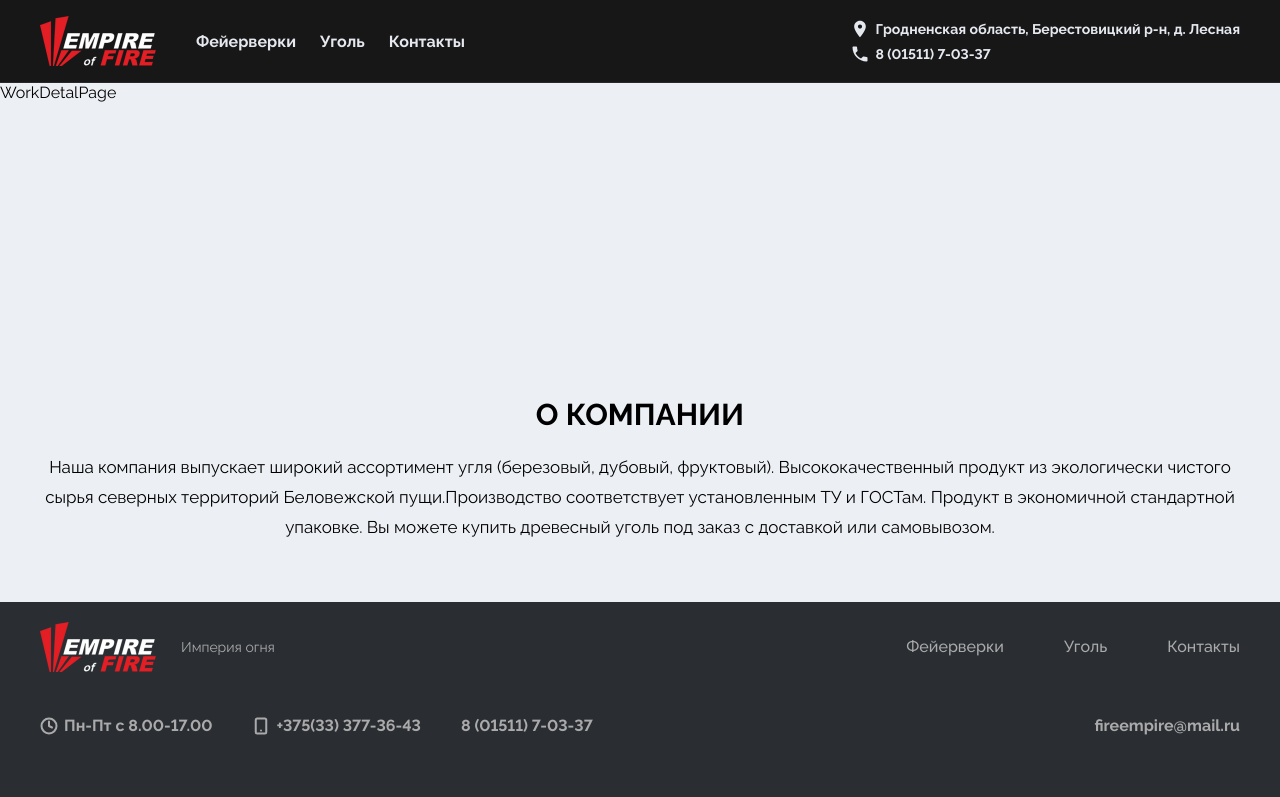
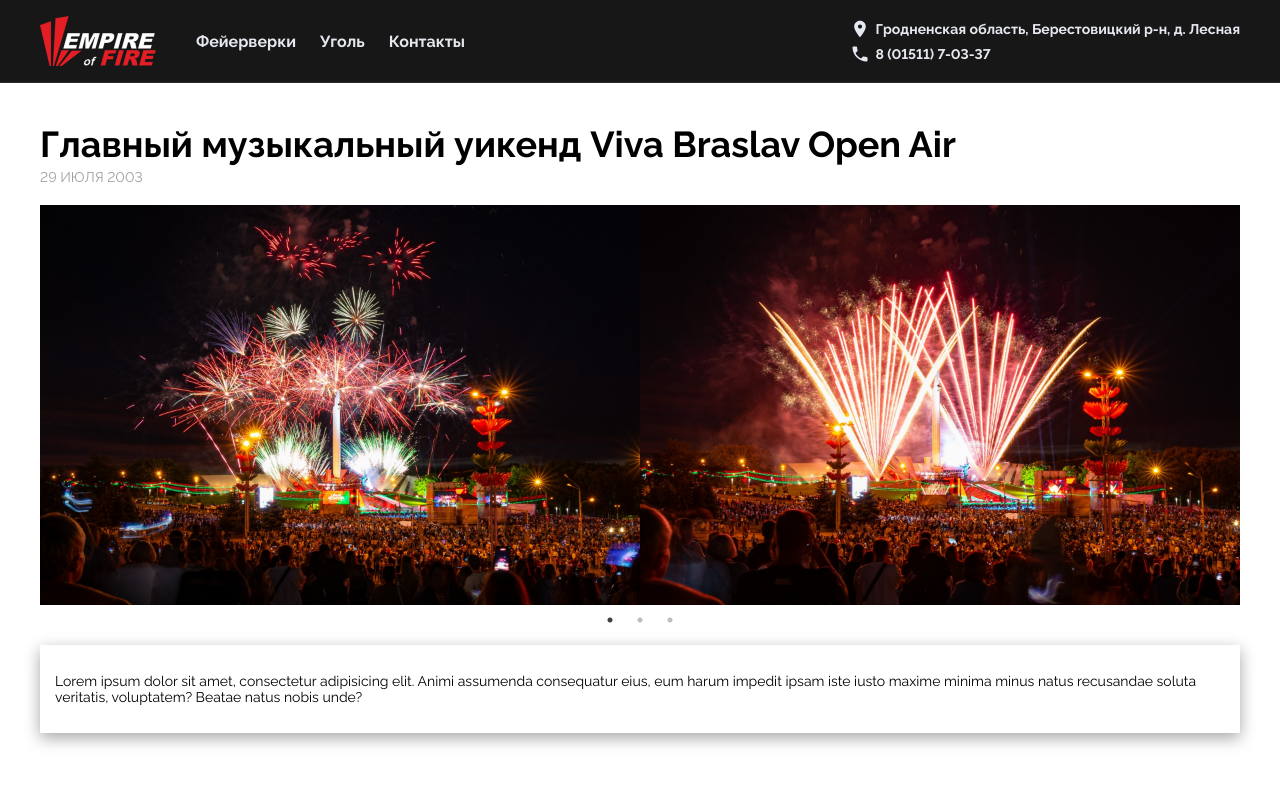
Before and after one commit to ScyBry/Fire_Empire_Fireworks, a React (Vite) app: page /workDetail/1 in a window 1280 px wide. Shown: the top 797 px of the page. Built offline with nearby package versions, Linux system fonts and the light colour scheme.

Commit message:
added workDetails page

```diff
--- a/src/components/WorkCard/styles.module.sass
+++ b/src/components/WorkCard/styles.module.sass
@@ -5,7 +5,7 @@
   height: 300px
   background-color: #fff
   border-radius: 5px
-  box-shadow: 0 2px 5px rgba(0, 0, 0, 0.1)
+  box-shadow: rgba(0, 0, 0, 0.35) 0px 5px 15px
   transition: all 0.2s ease-in-out
   margin: 10px /* Optional spacing between cards */
 
@@ -49,7 +49,8 @@
   h3
     font-size: 20px
     font-weight: 600
-
+    color: #333
+    min-height: 48px
     @media (max-width: 768px)  /* Adjust breakpoint for responsive text size */
       font-size: 18px
 
@@ -59,11 +60,11 @@
       transition: color 0.2s ease-in-out
 
   .work_item
-  &:hover
-    color: #007bff /* Text color change on hover */
+    &:hover
+      color: #007bff /* Text color change on hover */
 
   p
     font-size: 14px
-    color: rgba(18, 13, 24, 0.7)
+    color: rgba(18, 13, 24, 0.7) !important
     font-weight: 700
     text-transform: uppercase
--- a/src/constansts/index.tsx
+++ b/src/constansts/index.tsx
@@ -10,7 +10,7 @@ export const works: IWork[] = [
   {
     id: 1,
     title: "Главный музыкальный уикенд Viva Braslav Open Air",
-    date: "29.08.2003",
+    date: "29 июля 2003",
     text: "Lorem ipsum dolor sit amet, consectetur adipisicing elit. Animi assumenda consequatur eius, eum harum impedit ipsam iste iusto maxime minima minus natus recusandae soluta veritatis, voluptatem? Beatae natus nobis unde?",
     media: [
       { type: "img", src: firework1_1 },
--- a/src/main.tsx
+++ b/src/main.tsx
@@ -1,6 +1,6 @@
 import React from "react";
 import ReactDOM from "react-dom/client";
-import "./styles/index.css";
+import "./styles/index.sass";
 import "./styles/reset.css";
 import { RouterProvider } from "react-router-dom";
 import { router } from "./router/router";
--- a/src/pages/FireworksPage/styles.module.sass
+++ b/src/pages/FireworksPage/styles.module.sass
@@ -3,3 +3,4 @@
 	justify-content: space-between
 	flex-wrap: wrap
 	gap: 10px
+	margin-top: 40px
--- a/src/pages/Layout/Layout.tsx
+++ b/src/pages/Layout/Layout.tsx
@@ -1,12 +1,24 @@
-import { Outlet } from "react-router-dom";
+import { Outlet, useLocation } from "react-router-dom";
 import { Footer } from "../../components/Footer/Footer";
 import styles from "./styles.module.sass";
 import { Header } from "../../components/Header/Header";
 import { AboutCompany } from "../../components/AboutCompany/AboutCompany";
+import { useEffect } from "react";
+
+const ScrollToTop = () => {
+  const { pathname } = useLocation();
+
+  useEffect(() => {
+    window.scrollTo(0, 0);
+  }, [pathname]);
+
+  return null;
+};
 
 export const Layout = () => {
   return (
     <div className={styles.app}>
+      <ScrollToTop />
       <Header />
       <main className={styles.app__content}>
         <Outlet />
--- a/src/pages/WorkDetailPage/WorkDetailPage.tsx
+++ b/src/pages/WorkDetailPage/WorkDetailPage.tsx
@@ -1,3 +1,38 @@
+import { useParams } from "react-router-dom";
+import styles from "./styles.module.sass";
+import { works } from "../../constansts";
+import Slider from "react-slick";
+
 export const WorkDetailPage = () => {
-  return <div>WorkDetalPage</div>;
+  const { id } = useParams();
+  const work = works.find((work) => work.id === Number(id));
+
+  let settings = {
+    dots: true,
+    infinite: true,
+    speed: 500,
+    slidesToShow: 2,
+    slidesToScroll: 1,
+  };
+
+  return (
+    <section className={styles.workDetails}>
+      <div className="container">
+        <div className={styles.workDetailes__wrapper}>
+          <div className={styles.title}>
+            <h2>{work?.title}</h2>
+            <p>{work?.date}</p>
+          </div>
+          <Slider {...settings}>
+            {work?.media.map((img) => (
+              <img key={img.src} src={img.src} alt="img" />
+            ))}
+          </Slider>
+          <div className={styles.text__container}>
+            <p>{work?.text}</p>
+          </div>
+        </div>
+      </div>
+    </section>
+  );
 };
--- a/src/pages/WorkDetailPage/styles.module.sass
+++ b/src/pages/WorkDetailPage/styles.module.sass
@@ -0,0 +1,29 @@
+.workDetails
+	margin-top: 40px
+
+.workDetailes__wrapper
+	display: flex
+	flex-direction: column
+	gap: 20px
+
+.title
+	h2
+		font-size: 36px
+		font-weight: 700
+
+	p
+		color: rgba(18, 13, 20, 0.4)
+		font-size: 14px
+		margin-top: 4px
+		text-transform: uppercase
+
+img
+	max-width: 600px
+	max-height: 500px
+
+.text__container
+	padding: 28px 15px
+	background-color: #fff
+	box-shadow: rgba(0, 0, 0, 0.35) 0px 5px 15px
+	font-size: 14px
+	margin-top: 20px
--- a/src/styles/index.css
+++ /dev/null
@@ -1,12 +0,0 @@
-body {
-  font-family: "Raleway", sans-serif;
-  background-color: #eceff4;
-  font-feature-settings:
-    "pnum" on,
-    "lnum" on;
-}
-
-.container {
-  margin: 0 auto;
-  max-width: 1200px;
-}
--- /dev/null
+++ b/src/styles/index.sass
@@ -0,0 +1,8 @@
+body
+  font-family: "Raleway", sans-serif
+  background-color: #rgb(249, 249, 249) !important
+  font-feature-settings: "pnum" on, "lnum" on
+
+.container
+  margin: 0 auto
+  max-width: 1200px
```
